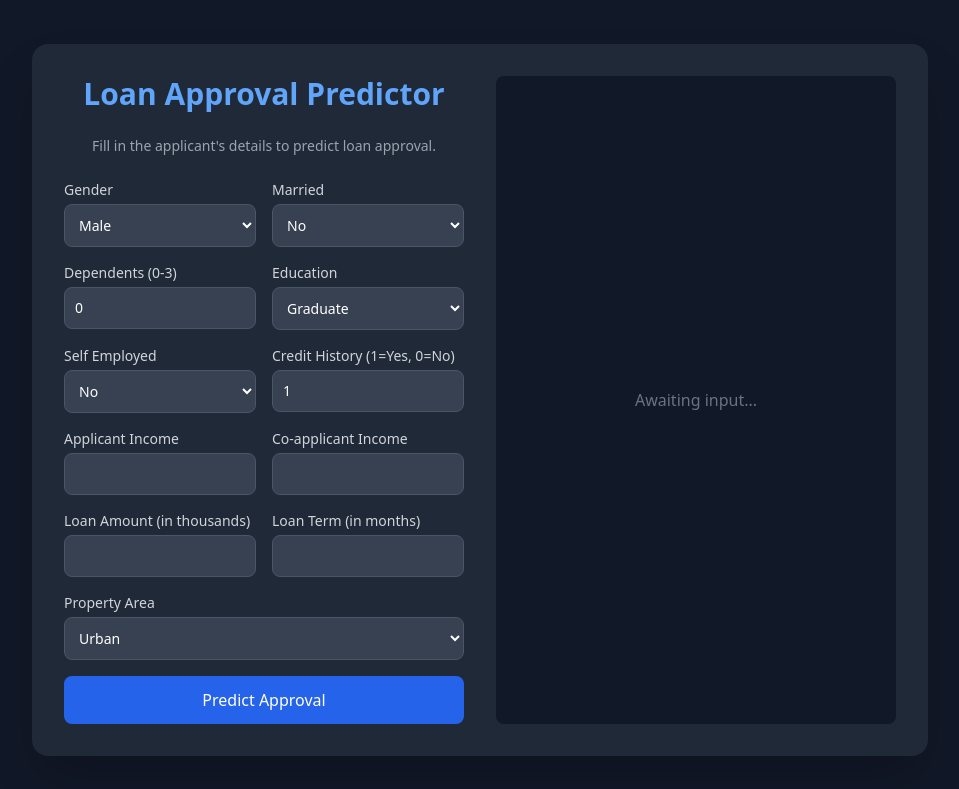
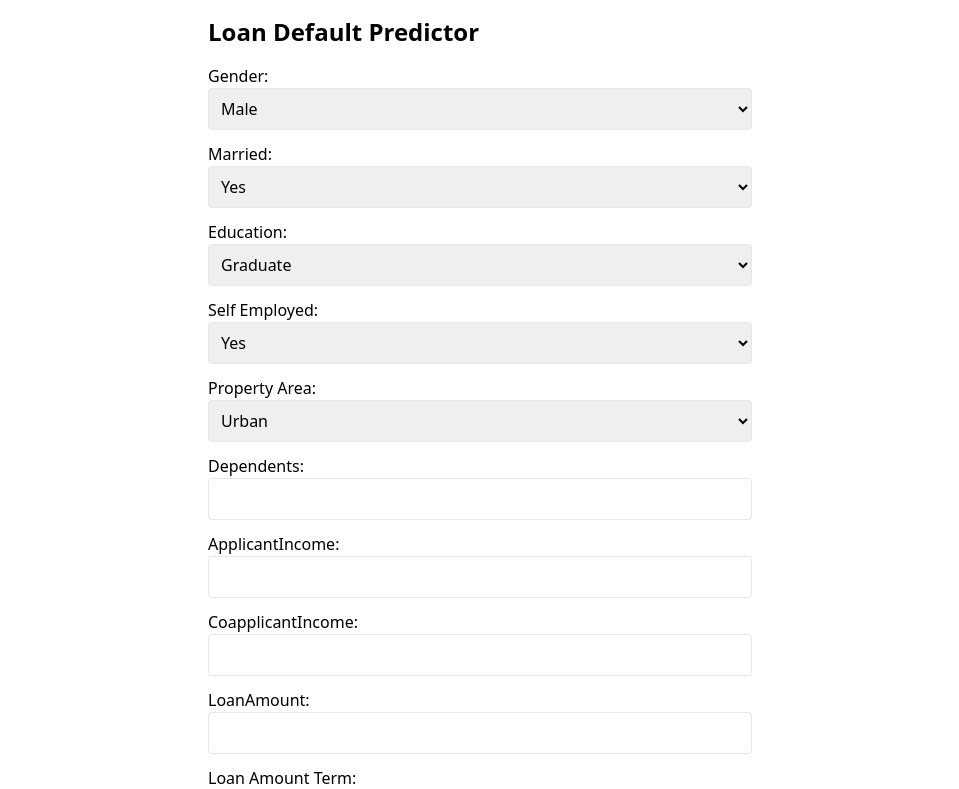
Before and after one commit to petermartian/loan-prediction-api, a React (Vite) app in the folder loan-predictor-frontend/: page / in a window 1280 px wide. Shown: the top 789 px of the page, without its empty margins (160-1119 px from the left). Built offline with nearby package versions, Linux system fonts and the light colour scheme.

Commit message:
Fix: Resolve TypeScript errors for production build

```diff
--- a/loan-predictor-frontend/src/App.tsx
+++ b/loan-predictor-frontend/src/App.tsx
@@ -1,177 +1,99 @@
+// src/App.tsx
+import { useForm } from 'react-hook-form';
+import { z } from 'zod';
+import { zodResolver } from '@hookform/resolvers/zod';
 import { useState } from 'react';
-import { useForm, type SubmitHandler, type FieldError, type UseFormRegister } from 'react-hook-form';
-import { zodResolver } from '@hookform/resolvers/zod';
-import { z } from 'zod';
-import { BarChart, Bar, XAxis, YAxis, Tooltip, ResponsiveContainer, Cell } from 'recharts';
 
-const loanApplicationSchema = z.object({
+const loanSchema = z.object({
   Gender: z.enum(['Male', 'Female']),
   Married: z.enum(['Yes', 'No']),
-  Dependents: z.coerce.number().min(0).max(3),
+  Dependents: z.coerce.number(),
   Education: z.enum(['Graduate', 'Not Graduate']),
   Self_Employed: z.enum(['Yes', 'No']),
-  ApplicantIncome: z.coerce.number().min(1),
-  CoapplicantIncome: z.coerce.number().min(0),
-  LoanAmount: z.coerce.number().min(1),
-  Loan_Amount_Term: z.coerce.number().min(1),
-  Credit_History: z.coerce.number().refine(val => [0, 1].includes(val), "Must be 0 or 1"),
+  ApplicantIncome: z.coerce.number(),
+  CoapplicantIncome: z.coerce.number(),
+  LoanAmount: z.coerce.number(),
+  Loan_Amount_Term: z.coerce.number(),
+  Credit_History: z.coerce.number(),
   Property_Area: z.enum(['Rural', 'Urban', 'Semiurban']),
 });
 
-type LoanApplicationForm = z.infer<typeof loanApplicationSchema>;
-
-type PredictionResult = {
-  prediction: number;
-  status: 'Approved' | 'Not Approved';
-  confidence_probability: string;
-};
-
-interface FormInputProps extends React.InputHTMLAttributes<HTMLInputElement> {
-  id: keyof LoanApplicationForm;
-  label: string;
-  register: UseFormRegister<LoanApplicationForm>;
-  error?: FieldError;
-}
-
-const FormInput = ({ id, label, register, error, ...props }: FormInputProps) => (
-  <div className="flex flex-col">
-    <label htmlFor={id} className="mb-1 text-sm font-medium text-gray-300">{label}</label>
-    <input
-      id={id}
-      {...register(id, { valueAsNumber: ['ApplicantIncome', 'CoapplicantIncome', 'LoanAmount', 'Loan_Amount_Term', 'Credit_History', 'Dependents'].includes(id) ? { valueAsNumber: true } : {} })}
-      className="bg-gray-700 border border-gray-600 text-white text-sm rounded-lg focus:ring-blue-500 focus:border-blue-500 block w-full p-2.5"
-      {...props}
-    />
-    {error && <p className="mt-1 text-xs text-red-400">{error.message}</p>}
-  </div>
-);
-
-interface FormSelectProps extends React.SelectHTMLAttributes<HTMLSelectElement> {
-  id: keyof LoanApplicationForm;
-  label: string;
-  options: readonly string[];
-  register: UseFormRegister<LoanApplicationForm>;
-  error?: FieldError;
-}
-
-const FormSelect = ({ id, label, options, register, error }: FormSelectProps) => (
-  <div className="flex flex-col">
-    <label htmlFor={id} className="mb-1 text-sm font-medium text-gray-300">{label}</label>
-    <select
-      id={id}
-      {...register(id)}
-      className="bg-gray-700 border border-gray-600 text-white text-sm rounded-lg focus:ring-blue-500 focus:border-blue-500 block w-full p-2.5"
-    >
-      {options.map(option => (
-        <option key={option} value={option}>{option}</option>
-      ))}
-    </select>
-    {error && <p className="mt-1 text-xs text-red-400">{error.message}</p>}
-  </div>
-);
+type LoanForm = z.infer<typeof loanSchema>;
 
 export default function App() {
-  const [predictionResult, setPredictionResult] = useState<PredictionResult | null>(null);
-  const [isLoading, setIsLoading] = useState(false);
-  const [apiError, setApiError] = useState<string | null>(null);
+  const [prediction, setPrediction] = useState<string | null>(null);
 
-  const { register, handleSubmit, formState: { errors } } = useForm<LoanApplicationForm>({
-    resolver: zodResolver(loanApplicationSchema),
-    defaultValues: {
-      Gender: 'Male',
-      Married: 'No',
-      Dependents: 0,
-      Education: 'Graduate',
-      Self_Employed: 'No',
-      Credit_History: 1,
-      Property_Area: 'Urban',
-    }
+  const {
+    register,
+    handleSubmit,
+    formState: { errors },
+  } = useForm<LoanForm>({
+    resolver: zodResolver(loanSchema),
   });
 
-  const onSubmit: SubmitHandler<LoanApplicationForm> = async (data) => {
-    setIsLoading(true);
-    setApiError(null);
-    setPredictionResult(null);
-
-    try {
-      const response = await fetch("https://loan-prediction-api-yjry.onrender.com/predict", {
+  const onSubmit = async (data: LoanForm) => {
+    const res = await fetch('https://loan-predictor-api.onrender.com/predict', {
       method: 'POST',
-        headers: { 'Content-Type': 'application/json' },
+      headers: {
+        'Content-Type': 'application/json',
+      },
       body: JSON.stringify(data),
     });
-
-      if (!response.ok) throw new Error(`API Error: ${response.statusText}`);
-      const result: PredictionResult = await response.json();
-      setPredictionResult(result);
-    } catch (error) {
-      setApiError(error instanceof Error ? error.message : "Unknown error");
-    } finally {
-      setIsLoading(false);
-    }
-  };
-
-  const getChartData = () => {
-    if (!predictionResult) return [];
-    const prob = parseFloat(predictionResult.confidence_probability.replace('%', ''));
-    return [{ name: 'Confidence', value: prob }];
+    const result = await res.json();
+    setPrediction(result.prediction);
   };
 
   return (
-    <div className="bg-gray-900 min-h-screen text-white flex items-center justify-center p-4">
-      <main className="w-full max-w-4xl bg-gray-800 rounded-2xl shadow-2xl p-8 grid grid-cols-1 lg:grid-cols-2 gap-8">
-        <div className="space-y-6">
-          <h1 className="text-3xl font-bold text-center text-blue-400">Loan Approval Predictor</h1>
-          <p className="text-center text-gray-400 text-sm">Fill in the applicant's details to predict loan approval.</p>
-          <form onSubmit={handleSubmit(onSubmit)} className="space-y-4">
-            <div className="grid grid-cols-1 sm:grid-cols-2 gap-4">
-              <FormSelect id="Gender" label="Gender" options={['Male', 'Female']} register={register} error={errors.Gender} />
-              <FormSelect id="Married" label="Married" options={['Yes', 'No']} register={register} error={errors.Married} />
-              <FormInput id="Dependents" label="Dependents (0-3)" register={register} error={errors.Dependents} />
-              <FormSelect id="Education" label="Education" options={['Graduate', 'Not Graduate']} register={register} error={errors.Education} />
-              <FormSelect id="Self_Employed" label="Self Employed" options={['Yes', 'No']} register={register} error={errors.Self_Employed} />
-              <FormInput id="Credit_History" label="Credit History (1=Yes, 0=No)" register={register} error={errors.Credit_History} />
+    <main className="p-4 max-w-xl mx-auto">
+      <h1 className="text-2xl font-bold mb-4">Loan Default Predictor</h1>
+      <form onSubmit={handleSubmit(onSubmit)} className="space-y-3">
+        {[
+          { label: 'Gender', name: 'Gender', options: ['Male', 'Female'] },
+          { label: 'Married', name: 'Married', options: ['Yes', 'No'] },
+          { label: 'Education', name: 'Education', options: ['Graduate', 'Not Graduate'] },
+          { label: 'Self Employed', name: 'Self_Employed', options: ['Yes', 'No'] },
+          { label: 'Property Area', name: 'Property_Area', options: ['Urban', 'Rural', 'Semiurban'] },
+        ].map(({ label, name, options }) => (
+          <div key={name}>
+            <label>{label}:</label>
+            <select {...register(name as keyof LoanForm)} className="w-full border p-2 rounded">
+              {options.map((opt) => (
+                <option key={opt} value={opt}>
+                  {opt}
+                </option>
+              ))}
+            </select>
+            {errors[name as keyof LoanForm] && <p className="text-red-500 text-sm">This field is required</p>}
           </div>
-            <div className="grid grid-cols-1 sm:grid-cols-2 gap-4">
-              <FormInput id="ApplicantIncome" label="Applicant Income" register={register} error={errors.ApplicantIncome} />
-              <FormInput id="CoapplicantIncome" label="Co-applicant Income" register={register} error={errors.CoapplicantIncome} />
+        ))}
+
+        {[
+          'Dependents',
+          'ApplicantIncome',
+          'CoapplicantIncome',
+          'LoanAmount',
+          'Loan_Amount_Term',
+          'Credit_History',
+        ].map((field) => (
+          <div key={field}>
+            <label>{field.replace(/_/g, ' ')}:</label>
+            <input
+              type="number"
+              {...register(field as keyof LoanForm)}
+              className="w-full border p-2 rounded"
+            />
+            {errors[field as keyof LoanForm] && <p className="text-red-500 text-sm">Invalid number</p>}
           </div>
-            <div className="grid grid-cols-1 sm:grid-cols-2 gap-4">
-              <FormInput id="LoanAmount" label="Loan Amount (in thousands)" register={register} error={errors.LoanAmount} />
-              <FormInput id="Loan_Amount_Term" label="Loan Term (in months)" register={register} error={errors.Loan_Amount_Term} />
+        ))}
+
+        <button type="submit" className="bg-blue-600 text-white px-4 py-2 rounded">Predict</button>
+      </form>
+
+      {prediction && (
+        <div className="mt-4 p-3 bg-green-100 border border-green-400 rounded">
+          Prediction: <strong>{prediction}</strong>
         </div>
-            <FormSelect id="Property_Area" label="Property Area" options={['Rural', 'Urban', 'Semiurban']} register={register} error={errors.Property_Area} />
-            <button type="submit" disabled={isLoading} className="w-full bg-blue-600 hover:bg-blue-700 font-medium rounded-lg px-5 py-3 disabled:bg-gray-500">
-              {isLoading ? 'Predicting...' : 'Predict Approval'}
-            </button>
-          </form>
-        </div>
-        <div className="p-8 flex flex-col items-center justify-center bg-gray-900 rounded-lg min-h-[300px]">
-          {isLoading && <p className="text-gray-400">Contacting the model...</p>}
-          {apiError && <p className="text-red-400">{apiError}</p>}
-          {predictionResult && (
-            <>
-              <h2 className="text-xl font-semibold mb-4">Prediction Result</h2>
-              <div className={`p-6 rounded-lg text-white text-3xl font-bold mb-6 ${predictionResult.status === 'Approved' ? 'bg-green-500/80' : 'bg-red-500/80'}`}>
-                {predictionResult.status}
-              </div>
-              <p className="text-4xl text-blue-400">{predictionResult.confidence_probability}</p>
-              <div className="w-full h-40">
-                <ResponsiveContainer>
-                  <BarChart data={getChartData()} layout="vertical">
-                    <XAxis type="number" domain={[0, 100]} hide />
-                    <YAxis type="category" dataKey="name" hide />
-                    <Tooltip />
-                    <Bar dataKey="value">
-                      <Cell fill={predictionResult.status === 'Approved' ? '#48bb78' : '#f56565'} />
-                    </Bar>
-                  </BarChart>
-                </ResponsiveContainer>
-              </div>
-            </>
       )}
-          {!isLoading && !apiError && !predictionResult && <p className="text-gray-500">Awaiting input...</p>}
-        </div>
     </main>
-    </div>
   );
 }
```
Lines whose indentation alone changed are shown as unchanged.
